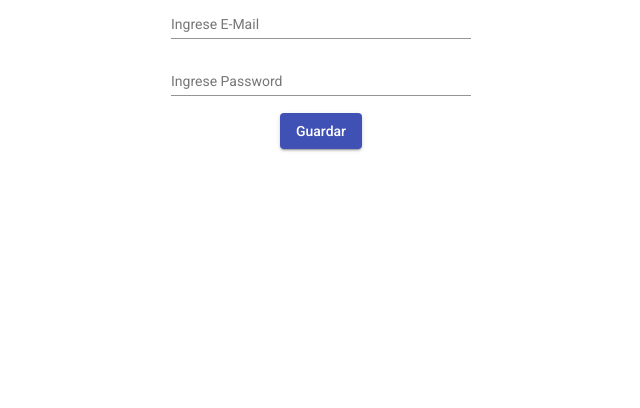
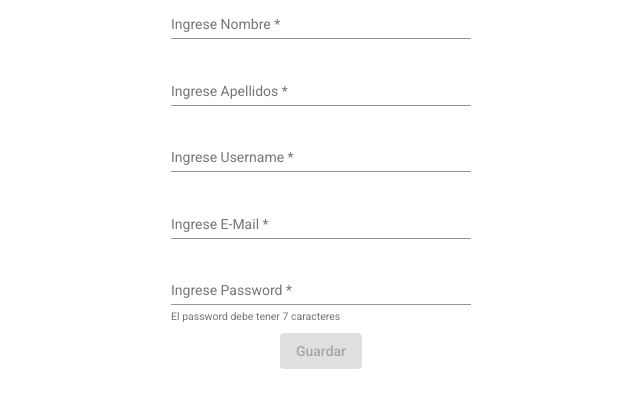
Before and after one commit to HannPark/mi-web-app, an Angular app: page /registrar in a window 1280 px wide. Shown: the top 408 px of the page, without its empty margins (319-959 px from the left). Built offline with nearby package versions, Linux system fonts and the light colour scheme.

Commit message:
Clase 56 Validaciones en Angular

```diff
--- a/src/app/seguridad/registrar/registrar.component.html
+++ b/src/app/seguridad/registrar/registrar.component.html
@@ -1,15 +1,84 @@
 <section>
-  <form fxLayout="column wrap" fxLayoutAlign="center center" #f="ngForm" (ngSubmit)="registrarUsuario(f)">
+  <form
+    fxLayout="column wrap"
+    fxLayoutAlign="center center"
+    #f="ngForm"
+    (ngSubmit)="registrarUsuario(f)"
+    fxLayoutGap="10px"
+  >
     <mat-form-field>
-      <mat-label>Ingrese E-Mail</mat-label>
-      <input type="email" matInput placeholder="mail@example.com" ngModel name="email"/>
+      <mat-label>Ingrese Nombre</mat-label>
+      <input
+        type="text"
+        ngModel
+        name="nombre"
+        required
+        placeholder="Ingrese nombre"
+        matInput
+      />
+      <mat-error>Debe ingresar un nombre</mat-error>
     </mat-form-field>
 
     <mat-form-field>
-      <mat-label>Ingrese Password</mat-label>
-      <input type="password" matInput placeholder="Ingresa Password" ngModel name="password"/>
+      <mat-label>Ingrese Apellidos</mat-label>
+      <input
+        type="text"
+        ngModel
+        name="apellido"
+        required
+        placeholder="Ingrese apellido"
+        matInput
+      />
+      <mat-error>Debe ingresar los apellidos</mat-error>
     </mat-form-field>
 
-    <button type="submit" mat-raised-button color="primary">Guardar</button>
+    <mat-form-field>
+      <mat-label>Ingrese Username</mat-label>
+      <input
+        type="text"
+        ngModel
+        name="username"
+        required
+        placeholder="userhann"
+        matInput
+      />
+      <mat-error>Debe ingresar un username</mat-error>
+    </mat-form-field>
+
+    <mat-form-field>
+      <mat-label>Ingrese E-Mail</mat-label>
+      <input
+        type="email"
+        matInput
+        placeholder="mail@example.com"
+        ngModel
+        name="email"
+        email
+        required
+        #emailInput="ngModel"
+      />
+      <mat-error *ngIf="emailInput.hasError('required')"
+        >El email no puede estar en blanco</mat-error
+      >
+      <mat-error *ngIf="!emailInput.hasError('required')"
+        >El email es invalido</mat-error
+      >
+    </mat-form-field>
+
+    <mat-form-field hintLabel="El password debe tener 7 caracteres">
+      <mat-label>Ingrese Password</mat-label>
+      <input
+        type="password"
+        matInput
+        placeholder="Ingresa Password"
+        ngModel
+        name="password"
+        required
+        minlength="7"
+      />
+      <mat-error>El password debe tener al menos 7 caracteres</mat-error>
+    </mat-form-field>
+
+    <button type="submit" mat-raised-button color="primary" [disabled]="f.invalid">Guardar</button>
   </form>
 </section>
```
